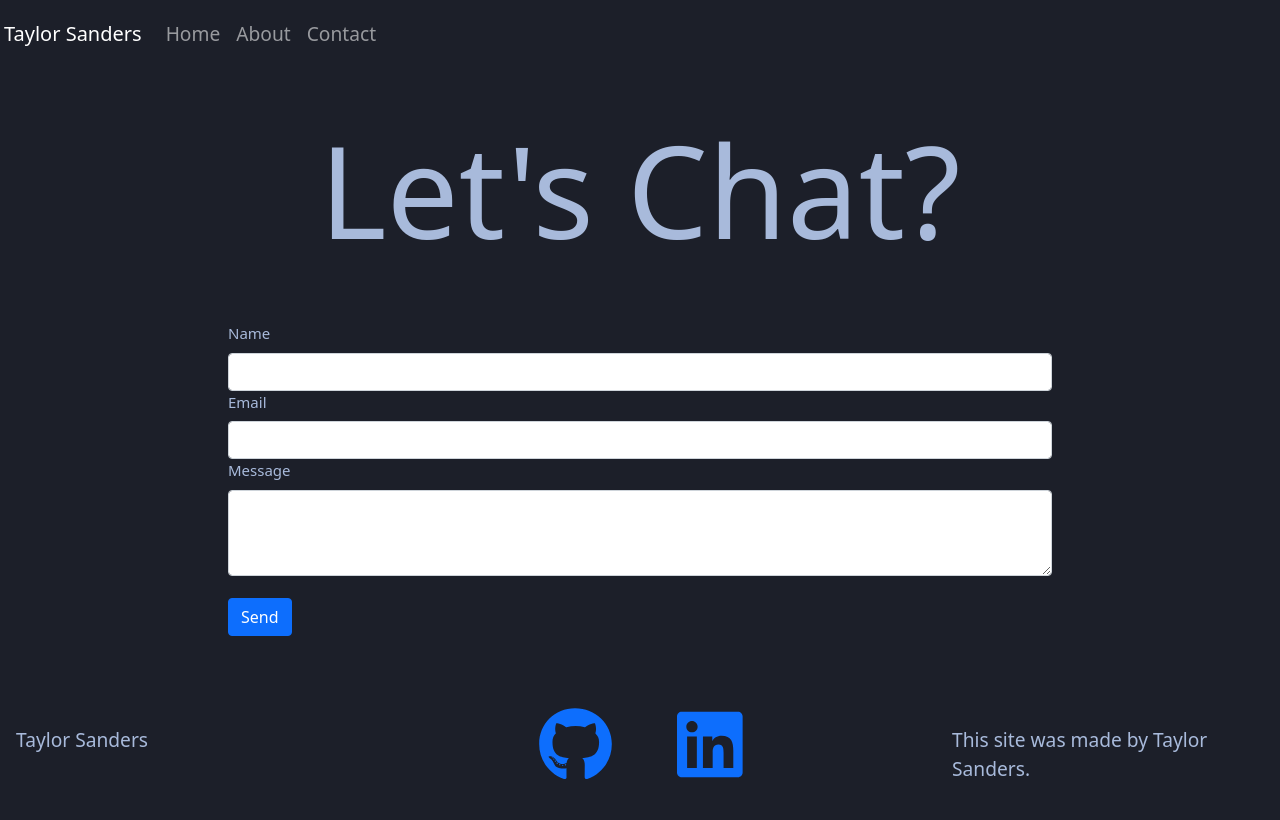
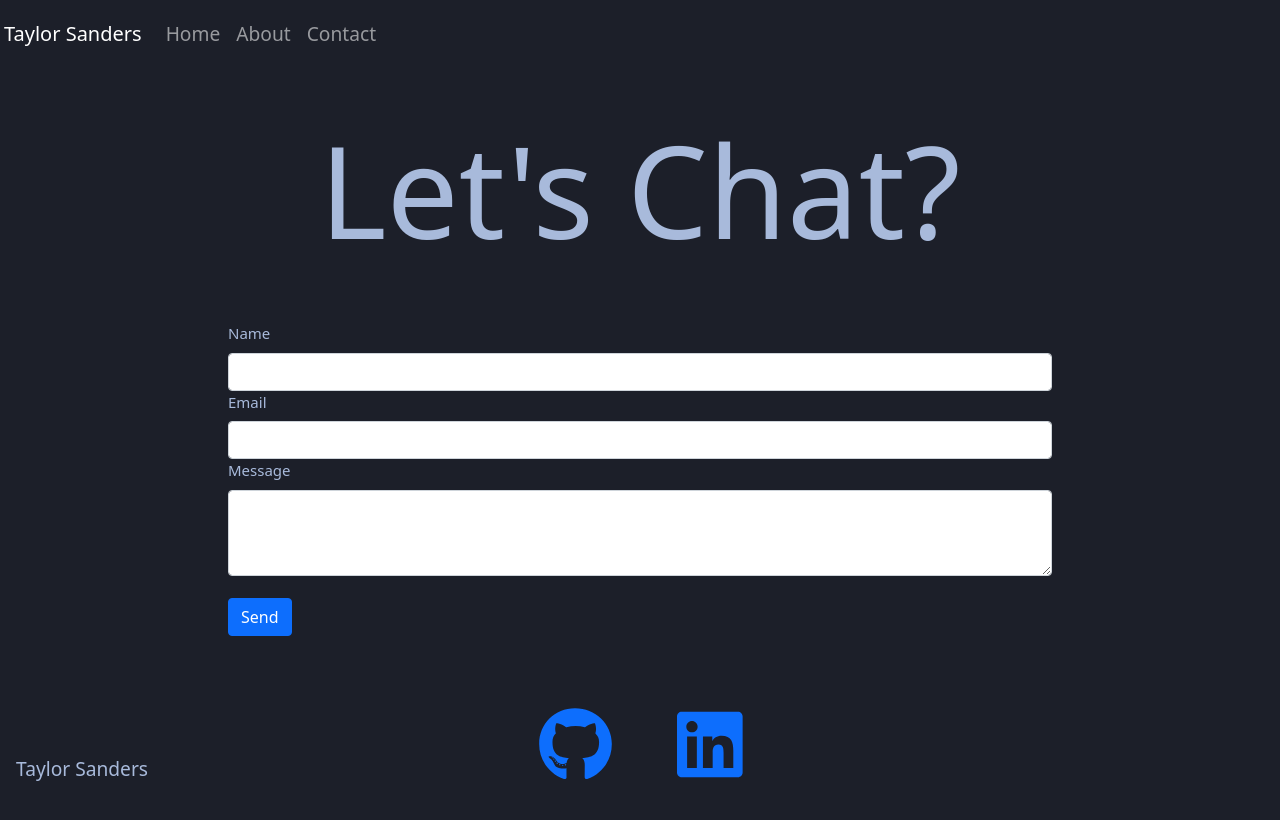
Before and after one commit to justpeachy8688/another-portfolio, a React (Create React App) app: page /#/contact in a window 1280 px wide. Shown: the top 820 px of the page. Built offline with nearby package versions, Linux system fonts and the light colour scheme; the HTML template or start-up script is replaced by a standard one.

Commit message:
styling done

```diff
--- a/src/components/Footer.js
+++ b/src/components/Footer.js
@@ -11,8 +11,8 @@ function Footer() {
                         Taylor Sanders
         </Col>
                     <Col className="p-0 d-flex justify-content-end" md={3}>
-                        This site was made by Taylor Sanders.
-        </Col>
+
+                    </Col>
                 </Row>
             </Container>
         </footer>
```
Also changed, not shown: 8 other files (tests, documents, lock files or other folders).
